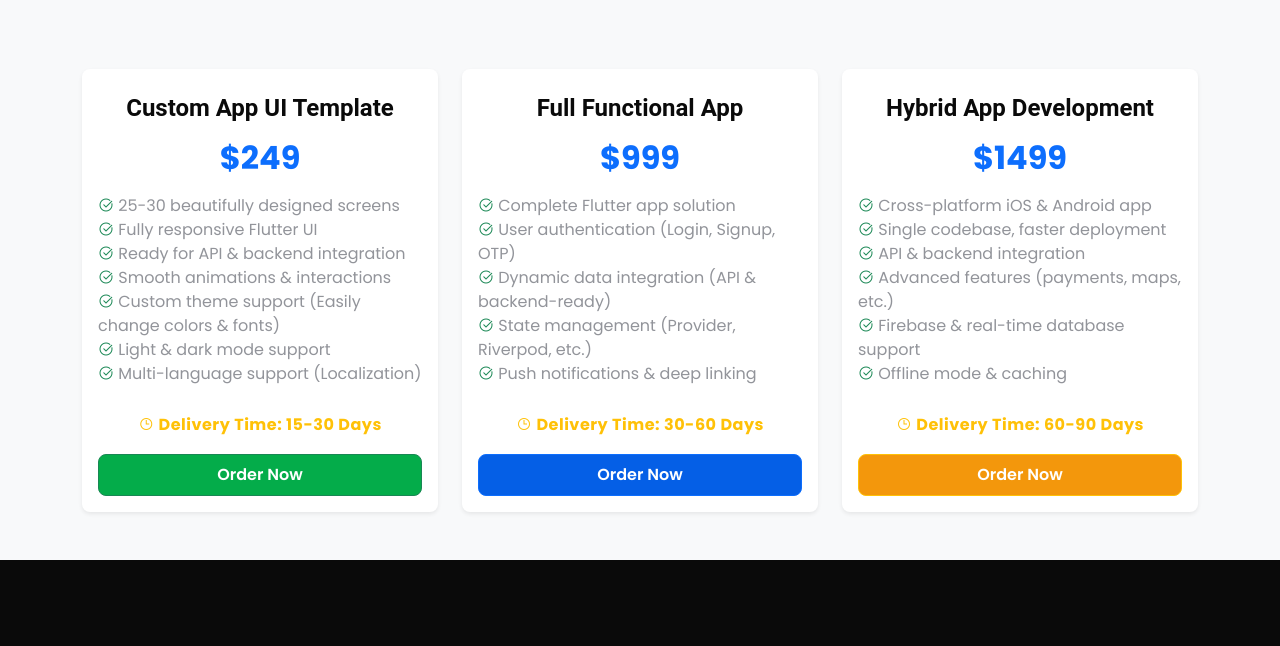
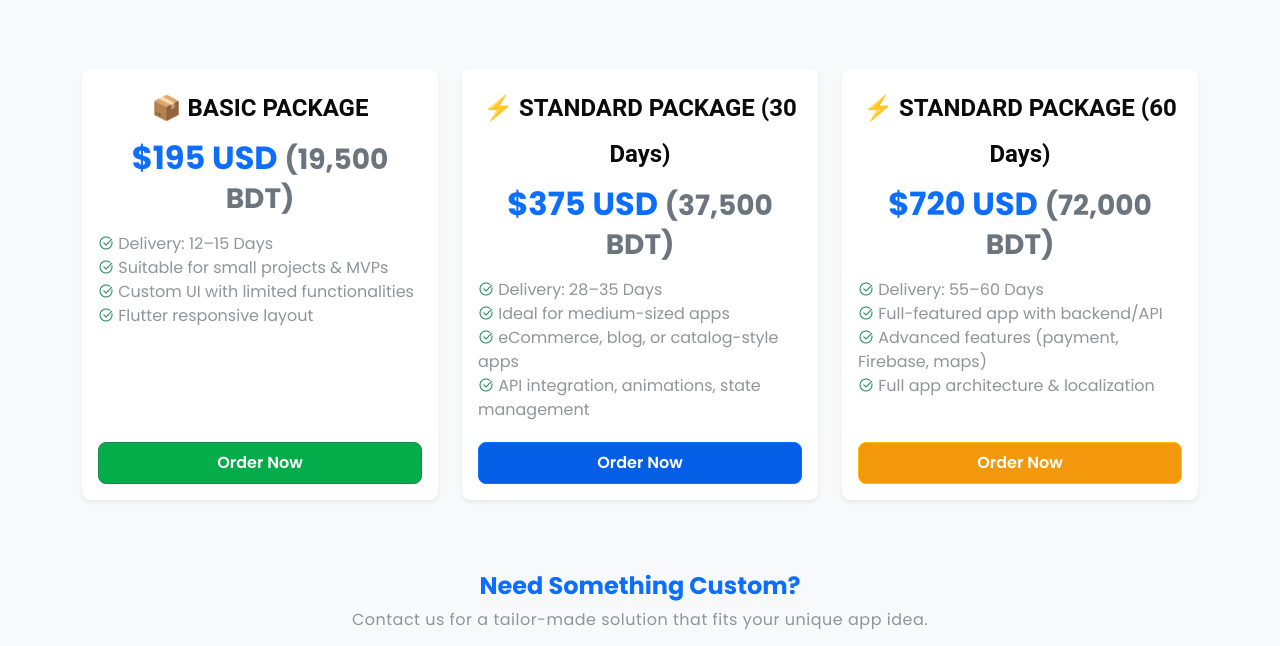
Before and after one commit to orkitt/orkitt.github.io, a plain HTML site: page index.html in a window 1280 px wide. Shown: the part 5579-6225 px from the top of the page. Drawn offline with Linux system fonts and the light colour scheme.

Commit message:
Update index.html

```diff
--- a/index.html
+++ b/index.html
@@ -459,67 +459,66 @@
     <!-- Pricing Cards -->
     <div class="row justify-content-center align-items-stretch">
 
-				<!-- App UI Template -->
+      <!-- BASIC PACKAGE -->
       <div class="col-lg-4 col-md-6 col-sm-12 mt-4">
         <div class="card shadow-sm border-0 h-100">
           <div class="card-body d-flex flex-column">
-							<h5 class="card-title fw-bold">Custom App UI Template</h5>
-							<h3 class="card-price text-primary fw-bold">$249</h3>
+            <h5 class="card-title fw-bold">📦 BASIC PACKAGE</h5>
+            <h3 class="card-price text-primary fw-bold">$195 USD <span class="text-muted small">(19,500 BDT)</span></h3>
             <ul class="list-unstyled text-start mt-3 flex-grow-1">
-								<li><i class="las la-check-circle text-success"></i> 25-30 beautifully designed screens</li>
-								<li><i class="las la-check-circle text-success"></i> Fully responsive Flutter UI</li>
-								<li><i class="las la-check-circle text-success"></i> Ready for API & backend integration</li>
-								<li><i class="las la-check-circle text-success"></i> Smooth animations & interactions</li>
-								<li><i class="las la-check-circle text-success"></i> Custom theme support (Easily change colors & fonts)</li>
-								<li><i class="las la-check-circle text-success"></i> Light & dark mode support</li>
-								<li><i class="las la-check-circle text-success"></i> Multi-language support (Localization)</li>
+              <li><i class="las la-check-circle text-success"></i> Delivery: 12–15 Days</li>
+              <li><i class="las la-check-circle text-success"></i> Suitable for small projects & MVPs</li>
+              <li><i class="las la-check-circle text-success"></i> Custom UI with limited functionalities</li>
+              <li><i class="las la-check-circle text-success"></i> Flutter responsive layout</li>
             </ul>
-							<p class="text-warning fw-bold"><i class="las la-clock"></i> Delivery Time: 15-30 Days</p>
             <a href="https://wa.me/8801517817282" class="btn btn-success w-100 py-2 mt-auto">Order Now</a>
           </div>
         </div>
       </div>
 
-				<!-- Full Functional App -->
+      <!-- STANDARD PACKAGE (30 Days) -->
       <div class="col-lg-4 col-md-6 col-sm-12 mt-4">
         <div class="card shadow-sm border-0 h-100">
           <div class="card-body d-flex flex-column">
-							<h5 class="card-title fw-bold">Full Functional App</h5>
-							<h3 class="card-price text-primary fw-bold">$999</h3>
+            <h5 class="card-title fw-bold">⚡ STANDARD PACKAGE (30 Days)</h5>
+            <h3 class="card-price text-primary fw-bold">$375 USD <span class="text-muted small">(37,500 BDT)</span></h3>
             <ul class="list-unstyled text-start mt-3 flex-grow-1">
-								<li><i class="las la-check-circle text-success"></i> Complete Flutter app solution</li>
-								<li><i class="las la-check-circle text-success"></i> User authentication (Login, Signup, OTP)</li>
-								<li><i class="las la-check-circle text-success"></i> Dynamic data integration (API & backend-ready)</li>
-								<li><i class="las la-check-circle text-success"></i> State management (Provider, Riverpod, etc.)</li>
-								<li><i class="las la-check-circle text-success"></i> Push notifications & deep linking</li>
-
+              <li><i class="las la-check-circle text-success"></i> Delivery: 28–35 Days</li>
+              <li><i class="las la-check-circle text-success"></i> Ideal for medium-sized apps</li>
+              <li><i class="las la-check-circle text-success"></i> eCommerce, blog, or catalog-style apps</li>
+              <li><i class="las la-check-circle text-success"></i> API integration, animations, state management</li>
             </ul>
-							<p class="text-warning fw-bold"><i class="las la-clock"></i> Delivery Time: 30-60 Days</p>
             <a href="https://wa.me/8801517817282" class="btn btn-primary w-100 py-2 mt-auto">Order Now</a>
           </div>
         </div>
       </div>
 
-				<!-- Hybrid App Development -->
+      <!-- STANDARD PACKAGE (60 Days) -->
       <div class="col-lg-4 col-md-6 col-sm-12 mt-4">
         <div class="card shadow-sm border-0 h-100">
           <div class="card-body d-flex flex-column">
-							<h5 class="card-title fw-bold">Hybrid App Development</h5>
-							<h3 class="card-price text-primary fw-bold">$1499</h3>
+            <h5 class="card-title fw-bold">⚡ STANDARD PACKAGE (60 Days)</h5>
+            <h3 class="card-price text-primary fw-bold">$720 USD <span class="text-muted small">(72,000 BDT)</span></h3>
             <ul class="list-unstyled text-start mt-3 flex-grow-1">
-								<li><i class="las la-check-circle text-success"></i> Cross-platform iOS & Android app</li>
-								<li><i class="las la-check-circle text-success"></i> Single codebase, faster deployment</li>
-								<li><i class="las la-check-circle text-success"></i> API & backend integration</li>
-								<li><i class="las la-check-circle text-success"></i> Advanced features (payments, maps, etc.)</li>
-								<li><i class="las la-check-circle text-success"></i> Firebase & real-time database support</li>
-								<li><i class="las la-check-circle text-success"></i> Offline mode & caching</li>
+              <li><i class="las la-check-circle text-success"></i> Delivery: 55–60 Days</li>
+              <li><i class="las la-check-circle text-success"></i> Full-featured app with backend/API</li>
+              <li><i class="las la-check-circle text-success"></i> Advanced features (payment, Firebase, maps)</li>
+              <li><i class="las la-check-circle text-success"></i> Full app architecture & localization</li>
             </ul>
-							<p class="text-warning fw-bold"><i class="las la-clock"></i> Delivery Time: 60-90 Days</p>
             <a href="https://wa.me/8801517817282" class="btn btn-warning w-100 py-2 mt-auto">Order Now</a>
           </div>
         </div>
       </div>
 
+    </div>
+
+    <!-- Custom Quote CTA -->
+    <div class="container py-5">
+      <div class="my-4">
+        <h3 class="fw-bold text-primary">Need Something Custom?</h3>
+        <p>Contact us for a tailor-made solution that fits your unique app idea.</p>
+        <a href="https://wa.me/8801517817282" class="btn btn-dark py-2">Get Custom Quote</a>
+      </div>
     </div>
   </div>
 </section>
```
Lines whose indentation alone changed are shown as unchanged.
